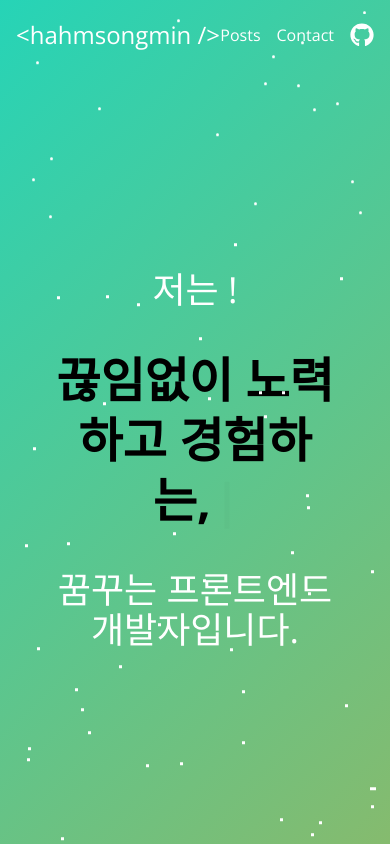
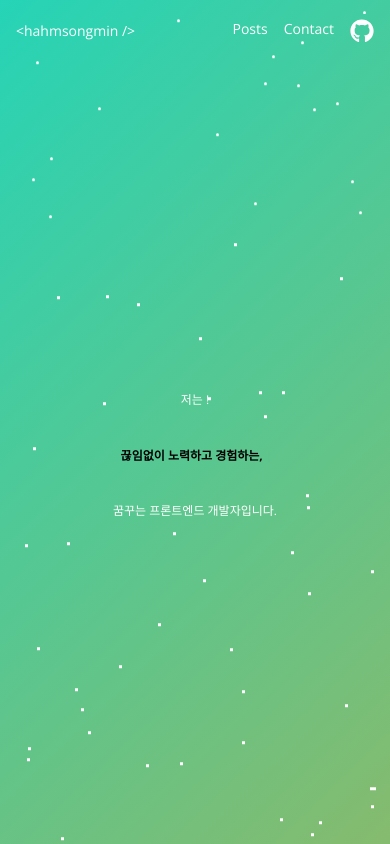
Before and after one commit to ivanselah/ivanselah.com, a Next.js app: page / in a window 390 px wide. Built offline with nearby package versions, Linux system fonts and the light colour scheme.

Commit message:
style: 메인페이지 반응형 추가

```diff
--- a/src/components/Header.tsx
+++ b/src/components/Header.tsx
@@ -5,10 +5,10 @@ import { FaGithub } from 'react-icons/fa';
 export default function Header() {
   return (
     <header className='flex justify-between items-center'>
-      <Link href='/' className='text-2xl'>
+      <Link href='/' className='text-sm sm:text-xl lg:text-2xl'>
         {`<${homeBody.name} />`}
       </Link>
-      <nav className='flex gap-4'>
+      <nav className='flex gap-4 text-sm sm:text-xl lg:text-2xl'>
         <Link href='/posts'>Posts</Link>
         <Link href='/contact'>Contact</Link>
         <Link className='flex text-2xl items-center' href={homeBody.github} target='_blank'>
--- a/src/components/Typewriter.tsx
+++ b/src/components/Typewriter.tsx
@@ -15,12 +15,12 @@ export default function Typewriter({ title, about }: TypewriterContainerProps) {
 
   return (
     <h2 className='w-5/6 text-center text-white flex flex-col gap-10'>
-      <span className='text-4xl'>저는 !</span>
-      <span className='text-5xl leading-tight font-bold  text-black'>
+      <span className='text-xs sm:text-2xl md:text-3xl'>저는 !</span>
+      <span className='text-xs sm:text-2xl md:text-3xl lg:text-4xl xl:text-5xl leading-tight font-bold text-black'>
         <TypewriterContainer words={about} loop={-1} deleteSpeed={100} delaySpeed={1000} />
         <Cursor />
       </span>
-      <span className='text-4xl'>{title}</span>
+      <span className='text-xs sm:text-2xl md:text-3xl'>{title}</span>
     </h2>
   );
 }
```
